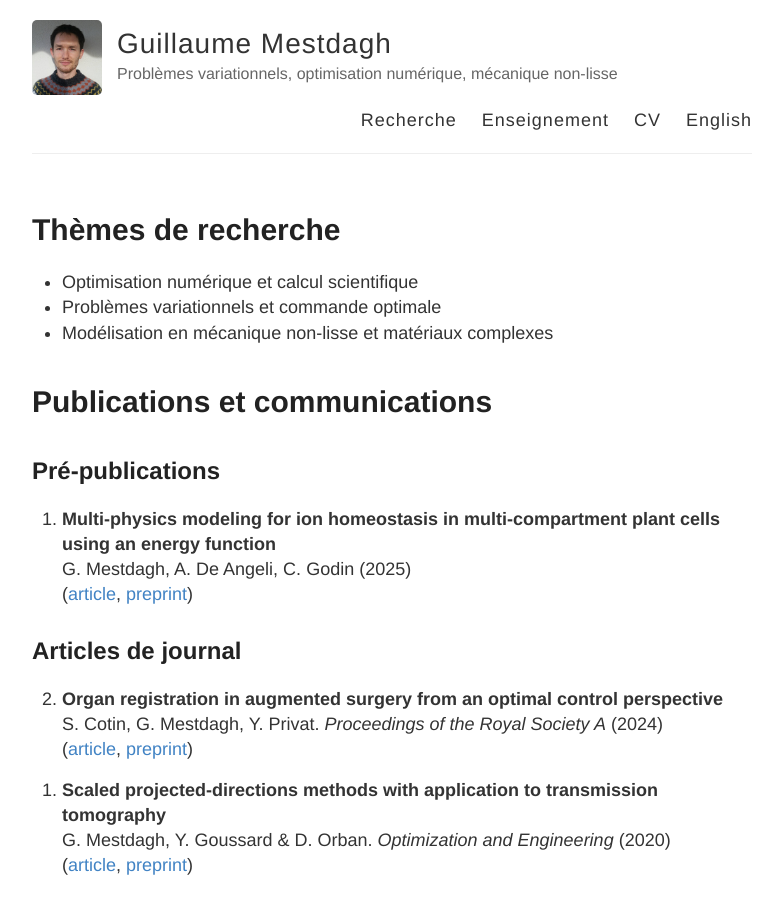
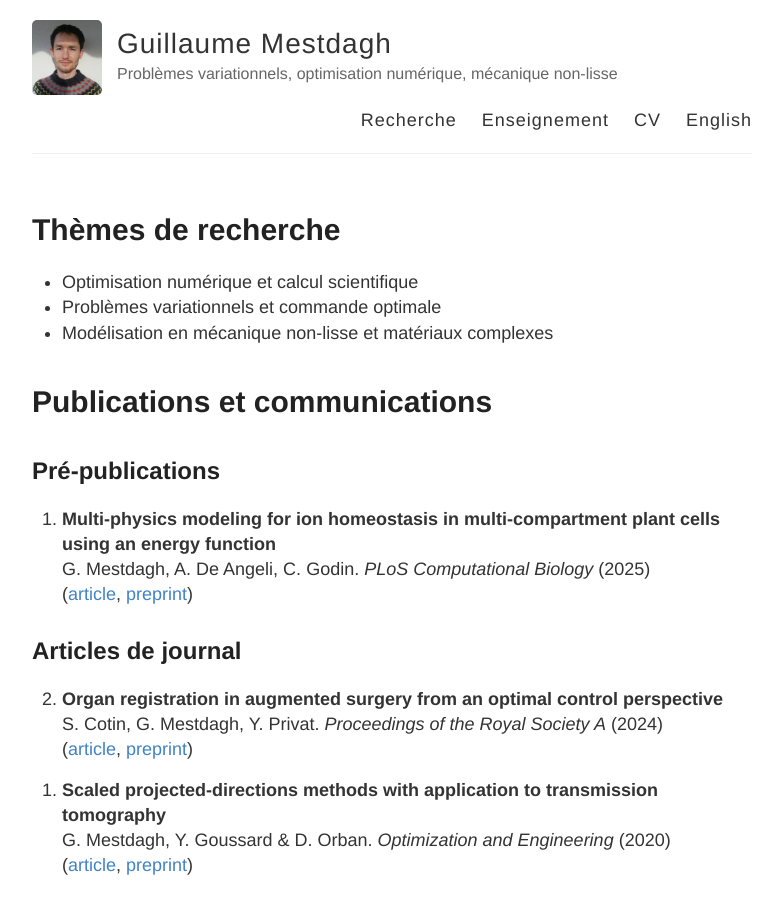
Before and after one commit to gmestdagh/gmestdagh.github.io, a Jekyll site: the page built from recherche.md, in a window 1280 px wide and 900 px high. Shown: the whole window, without its empty margins (248-1031 px from the left). Built offline with Jekyll 4.4.1, drawn with Linux system fonts in a browser that asks for light colours; our own code applies the rules of GitHub Pages for plain Markdown files.

Commit message:
Added journal name in stoma paper

```diff
--- a/recherche.md
+++ b/recherche.md
@@ -16,7 +16,8 @@ permalink: /recherche/
 {: reversed="reversed"}
 
 1.  **Multi-physics modeling for ion homeostasis in multi-compartment plant cells using an energy function**\\
-    G. Mestdagh, A. De Angeli, C. Godin (2025)\\
+    G. Mestdagh, A. De Angeli, C. Godin.
+    *PLoS Computational Biology* (2025)\\
     ([article](https://doi.org/10.1371/journal.pcbi.1013474),
      [preprint](https://hal.science/hal-04901993v2))
 
```
Also changed, not shown: research.md (+2 -1 lines).
